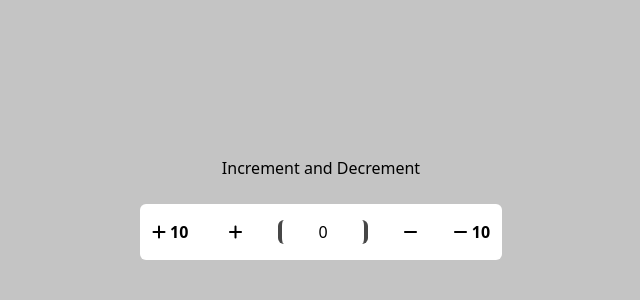
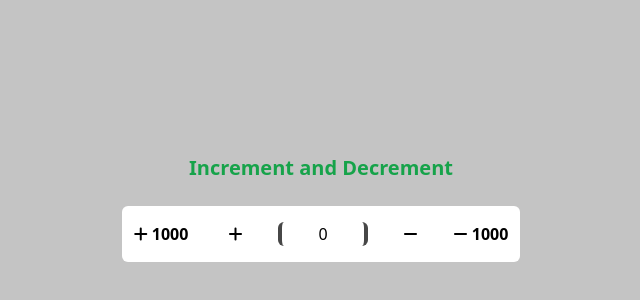
Before and after one commit to ShubhamKumar37/JavaScript-Practice, a website: page Minor_Project_Js/Counter_Web/Counter.html in a window 1280 px wide. Shown: the part 192-492 px from the top of the page, without its empty margins (319-959 px from the left). Drawn offline with nearby package versions, Linux system fonts and the light colour scheme.

Commit message:
Counter minor Project complete

```diff
--- a/Minor_Project_Js/Counter_Web/Counter.html
+++ b/Minor_Project_Js/Counter_Web/Counter.html
@@ -10,13 +10,13 @@
     <div class="relative h-[100vh] overflow-hidden flex flex-col justify-center items-center bg-[#c4c4c4]">
         <div class="relative flex flex-col gap-6">
             <div>
-                <h2 class="text-center">Increment and Decrement</h2>
+                <h2 class="text-center text-green-600 font-bold text-xl">Increment and Decrement</h2>
             </div>
 
             <div class="relative flex flex-row space-x-9 bg-white py-4 px-3 rounded-md">
                 <button onclick="Increase(true)">
                     <i class="fa-solid fa-plus" style="color: #000000;"></i>
-                    <span class="font-bold mr-1">10</span>
+                    <span class="font-bold mr-1">1000</span>
                 </button>
                 <button onclick="Increase(false)">
                     <i class="fa-solid fa-plus" style="color: #000000;"></i>
@@ -29,7 +29,7 @@
                 </button>
                 <button onclick="Decrease(true)">
                     <i class="fa-solid fa-minus"></i>
-                    <span class="font-bold">10</span>
+                    <span class="font-bold">1000</span>
                 </button>
             </div>
         </div>
--- a/Minor_Project_Js/Counter_Web/Counter.js
+++ b/Minor_Project_Js/Counter_Web/Counter.js
@@ -1,16 +1,16 @@
 const Val = document.querySelector('#Count');
 
-const Increase = (Flag) =>
+function Increase(Flag)
 {
     let Temp = parseInt(Val.innerText);
 
-    Temp = Flag == false ? Temp + 1 : Temp + 10;
+    Temp = Flag == false ? Temp + 1 : Temp + 1000;
     Val.innerText = Temp;
 };
-const Decrease = (Flag) =>
+function Decrease(Flag)
 {
     let Temp = parseInt(Val.innerText);
 
-    Temp = Flag == false ? Temp - 1 : Temp - 10;
+    Temp = Flag == false ? Temp - 1 : Temp - 1000;
     Val.innerText = Temp;
 };
```
